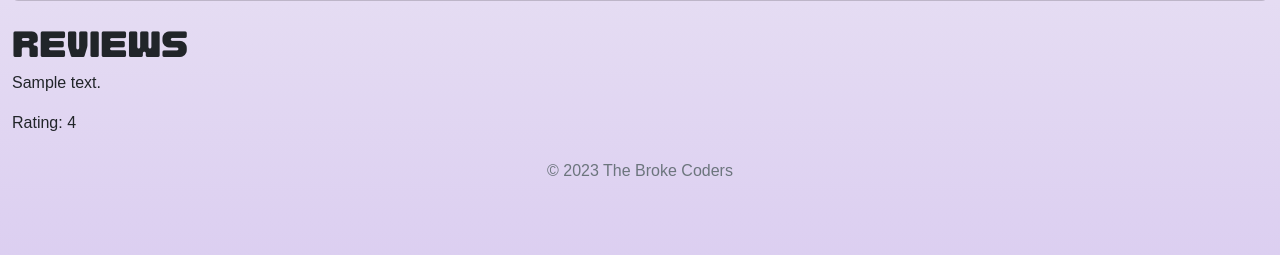
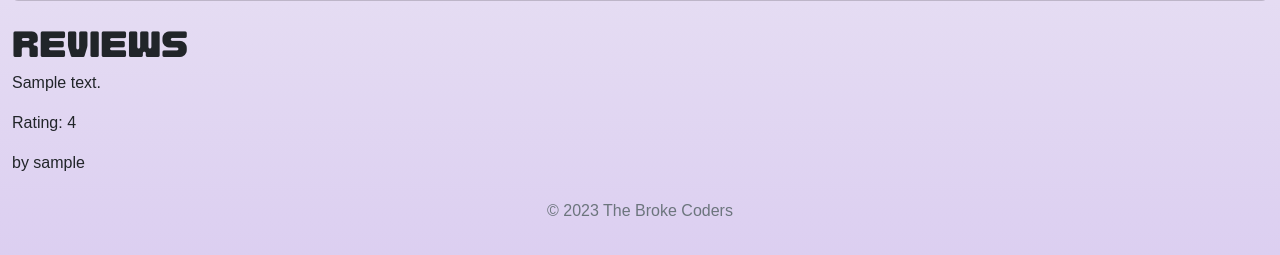
Before and after one commit to tadashibashi/bgs, a Django app: page /games/1/ in a window 1280 px wide. Shown: the part 359-614 px from the top of the page. Run offline with Django 5.2, Linux system fonts and the light colour scheme; tables that the repository leaves empty hold one stand-in row (values such as "Sample post"); some libraries are stand-ins or nearby versions.

Commit message:
you can now see the username for the person who reviewed the game

```diff
--- a/main_app/templates/games/detail.html
+++ b/main_app/templates/games/detail.html
@@ -48,8 +48,10 @@
         </article>
 
 
-        <h2 class="mt-4">Reviews</h2>
+    <h2 class="mt-4">Reviews</h2>
+
         {% include "review/reviews.html" %}
+
 
     </div>
 
--- a/main_app/templates/review/reviews.html
+++ b/main_app/templates/review/reviews.html
@@ -1,6 +1,7 @@
   {% for review in game.review_set.all %}
     <p>{{ review.content }}</p>
     <p>Rating: {{ review.rating }}</p>
+    <p class="text-sm-start">by {{ review.user.username }}</p>
     {% if user.is_authenticated and user == review.user %}
       <form action="{% url 'delete_review' review.id %}" method="post">
         {% csrf_token %}
```
